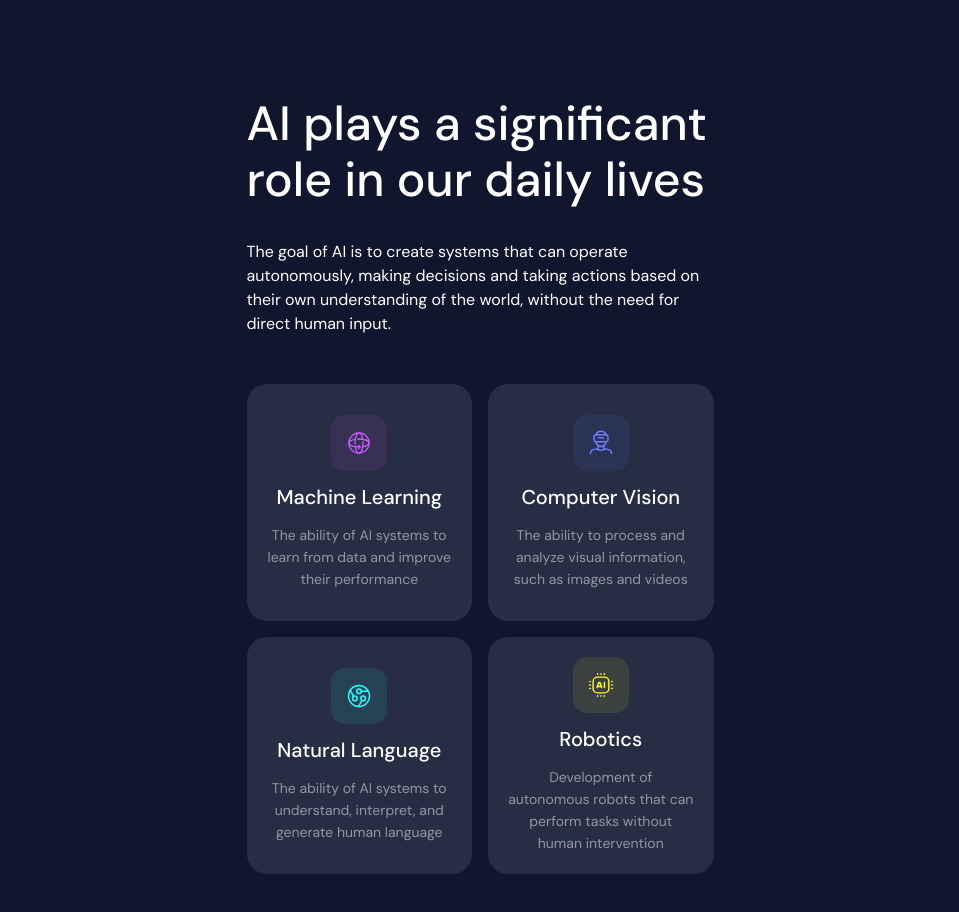
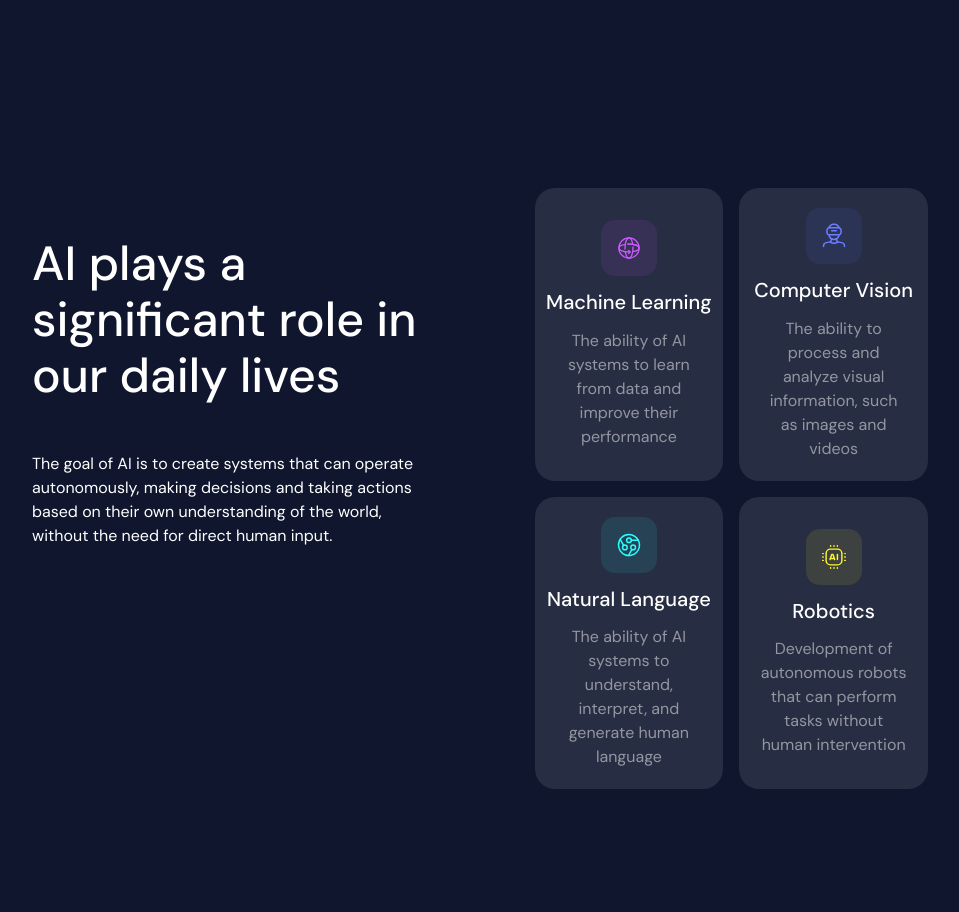
Before and after one commit to reueck/INVO-AI-Section-Cards-Project, a website built with Vite: page index.html in a window 1280 px wide. Shown: the whole page, without its empty margins (160-1119 px from the left). After the commit the page ends 800 px from the top, so only its background shows below. Built offline with nearby package versions, Linux system fonts and the light colour scheme.

Commit message:
created desktop media query for home page

```diff
--- a/src/pages/home-page/styles/home-page.scss
+++ b/src/pages/home-page/styles/home-page.scss
@@ -4,21 +4,19 @@
 
 body {
 	background-color: var(--color-primary-dblue);
+    box-sizing: border-box;
 }
 
 .home-page {
+
     display: grid;
     place-items: center;
-    margin: auto;
-    padding: 64px 16px;
-	max-width: 467px;
-   j
-
+    margin: 24px auto;
+    width: 90vw;
 	&-header-component {
-		max-height: 232px;
 		display: flex;
 		flex-direction: column;
-		margin-bottom: 16px;
+        margin: 24px 0;
 		&-title {
 			@include header-2;
 			color: var(--color-secondary-white);
@@ -29,11 +27,11 @@ body {
 		}
 	}
 	&-cards {
-		margin-top: 24px;
 		display: grid;
 		grid-template-columns: 1fr;
 		grid-template-rows: repeat(4, 1fr);
 		gap: 16px;
+        height: 100%;
 		&-component {
 			display: flex;
 			flex-direction: column;
@@ -91,9 +89,16 @@ body {
 // media queries
 
 @media screen and (min-width: 768px) {
+    body{
+        height: 100vh;
+    }
 	.home-page {
-        height: 100vh;
-        margin: auto;
+        position: absolute;
+        top: 50%;
+        left: 50%;
+        transform: translate(-50%, -50%);
+        width: 60%;
+        margin: 0 auto;
 		&-header-component {
 			&-title {
 				@include header-1;
@@ -105,6 +110,7 @@ body {
 		}
 		&-cards {
 			grid-template-columns: repeat(2, 1fr);
+            grid-template-rows: repeat(2, 1fr);
 			gap: 16px;
 			margin-top: 16px;
 			&-component {
@@ -128,3 +134,29 @@ body {
 		}
 	}
 }
+
+@media screen and (min-width: 1024px) {
+    body{
+        height: 100vh;
+    }
+    .home-page {
+        width: 70%;
+        grid-template-columns: 1fr 1fr;
+        grid-template-rows: 1fr 1fr;
+        gap: 109px;
+        max-height: 55vh;
+        &-header-component {
+            grid-row: 1/2;
+            grid-column: 1/2;
+        }
+        &-cards {
+            grid-row: 1/3;
+            grid-column: 2/3;
+            &-component {
+                &-content {
+                    @include body-1;
+                }
+            }
+        }
+    }
+}
```
